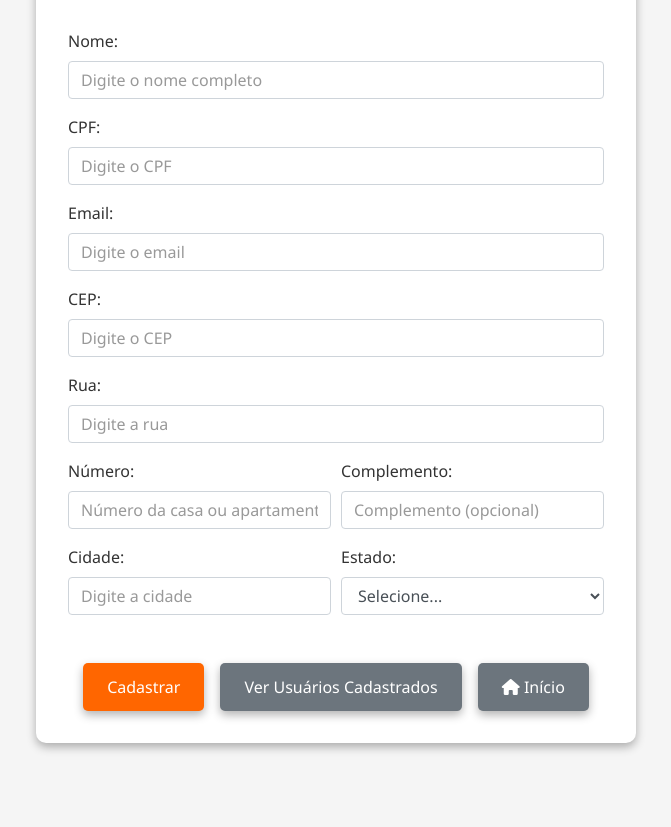
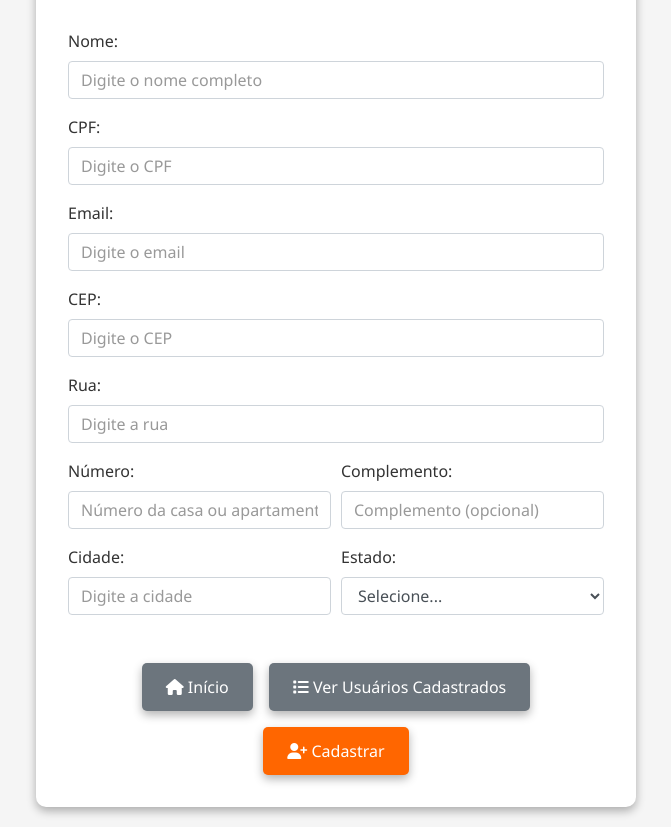
Before and after one commit to LuizCarls/app_cadastro_usuario_ui, a plain HTML site: page src/views/cadastro.html in a window 1280 px wide. Shown: the part 149-976 px from the top of the page, without its empty margins (304-975 px from the left). Before the commit the page ends 912 px from the top, so only its background shows below. Drawn offline with nearby package versions, Linux system fonts and the light colour scheme; some packages are replaced by stand-ins of ours; a script that the page names is missing.

Commit message:
mudanças pontuais

```diff
--- a/src/views/cadastro.html
+++ b/src/views/cadastro.html
@@ -31,7 +31,7 @@
             </div>
             <div class="form-group">
                 <label for="email">Email:</label>
-                <input type="email" class="form-control" id="email" name="email" placeholder="Digite o email" required>
+                <input type="text" class="form-control" id="email" name="email" placeholder="Digite o email" required>
             </div>
             <div class="form-group">
                 <label for="cep">CEP:</label>
@@ -91,11 +91,10 @@
                 </div>
             </div>
             <div class="form-buttons">
-                <button type="button" class="btn btn-orange" id="btnCadastrar" onclick="adiconaUsuario()">Cadastrar</button>
+                <button type="button" class="btn btn-secondary btn-lg" id="btnInicio" onclick="window.location.href='../views/index.html'"><i class="fas fa-home"></i> Início</button>
                 <button type="button" class="btn btn-warning" id="btnAtualizar" onclick="atualizaUsuario()" style="display: none;">Atualizar</button>
-                <button type="button" class="btn btn-secondary" id="btnVerUsuarios" onclick="window.location.href='../views/usuarios.html'">Ver Usuários Cadastrados</button>
-                <button type="button" class="btn btn-secondary btn-lg" id="btnInicio" onclick="window.location.href='../views/index.html'"><i class="fas fa-home"></i> Início</button>
-
+                <button type="button" class="btn btn-secondary" id="btnVerUsuarios" onclick="window.location.href='../views/usuarios.html'"><i class="fas fa-list"></i> Ver Usuários Cadastrados</button>
+                <button type="button" class="btn btn-orange" id="btnCadastrar" onclick="adiconaUsuario()"><i class="fas fa-user-plus"></i> Cadastrar</button>
             </div>
         </form>
     </div>
```
Also changed, not shown: src/views/index.html (+1 -1 lines), src/js/cadastro.js (line endings or trailing spaces).
